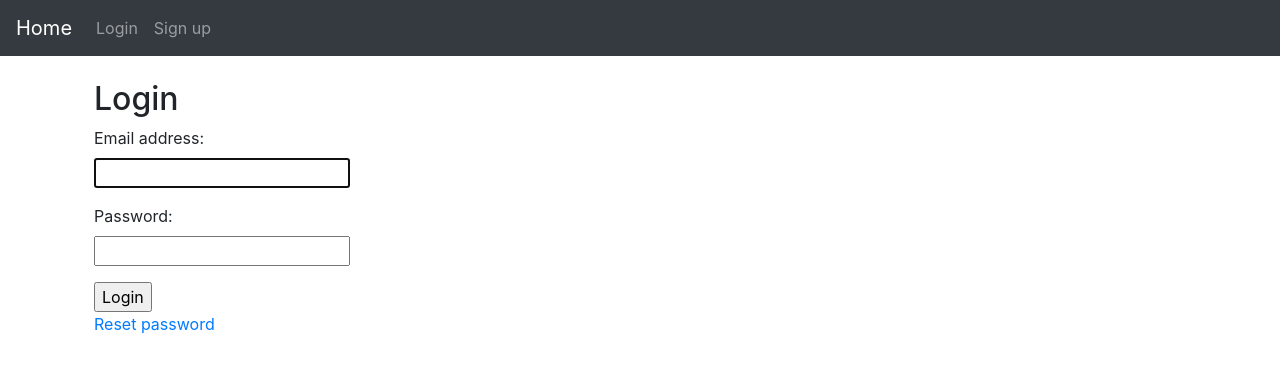
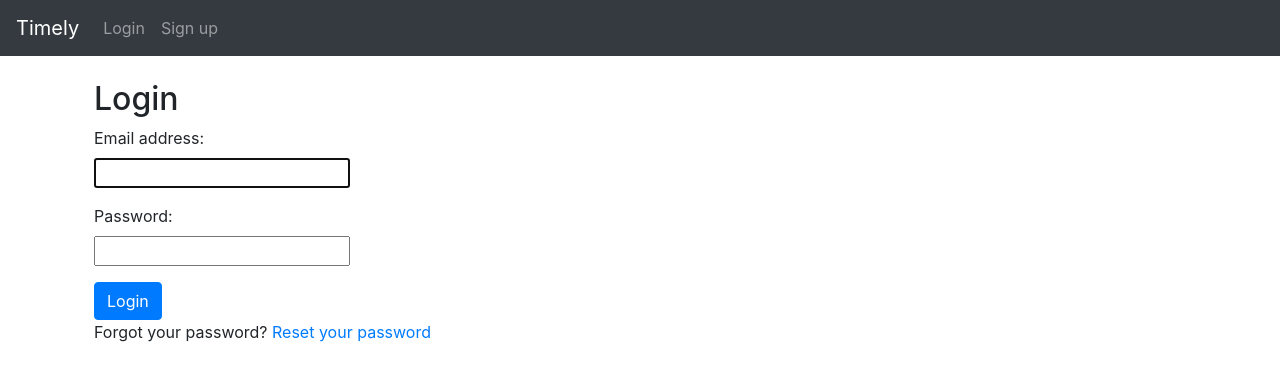
Before and after one commit to nick-fournier/pendulum-django, a Django app: page /accounts/login/ in a window 1280 px wide. Shown: the top 381 px of the page. Run offline with Django 3.2, Linux system fonts and the light colour scheme; some libraries are stand-ins or nearby versions.

Commit message:
updated buttons

```diff
--- a/timely_django/templates/base.html
+++ b/timely_django/templates/base.html
@@ -12,7 +12,7 @@
     <!-- Bootstrap CSS -->
     <link rel="stylesheet" href="https://cdn.jsdelivr.net/npm/bootstrap@4.5.3/dist/css/bootstrap.min.css" integrity="sha384-TX8t27EcRE3e/ihU7zmQxVncDAy5uIKz4rEkgIXeMed4M0jlfIDPvg6uqKI2xXr2" crossorigin="anonymous">
     <link rel="stylesheet" type="text/css" href="{% static 'css/base.css' %}", media="all">
-    <title>Title</title>
+    <title>Timely</title>
   </head>
  <body>
 
--- a/timely_django/templates/navbar.html
+++ b/timely_django/templates/navbar.html
@@ -2,7 +2,7 @@
 
 
  <nav class="navbar navbar-expand-lg navbar-dark bg-dark">
-     <a class="navbar-brand" href="{% url 'home' %}">Home</a>
+     <a class="navbar-brand" href="{% url 'home' %}">Timely</a>
      <div id="navbarNav">
          <ul class="navbar-nav">
                  {% if user.is_authenticated %}
--- a/timely_django/templates/registration/login.html
+++ b/timely_django/templates/registration/login.html
@@ -3,13 +3,18 @@
 {% extends 'base.html' %}
 
 {% block content %}
+{% load crispy_forms_tags %}
+
     <div class="container p-4">
-<h2>Login</h2>
-<form method="post">
-    {% csrf_token %}
-    {{ form.as_p }}
-    <input type="submit" value="Login">
-</form>
+    <h2>Login</h2>
+    <form method="post">
+        {% csrf_token %}
+        {{ form.as_p }}
+        <button class="btn btn-primary" type="submit">Login</button>
 
-<a href="{% url 'password_reset' %}">Reset password</a>
+    </form>
+        <p>Forgot your password?
+            <a href="{% url 'password_reset' %}">Reset your password</a>
+        </p>
+    </div>
 {% endblock %}
--- a/timely_django/templates/registration/signup.html
+++ b/timely_django/templates/registration/signup.html
@@ -4,12 +4,15 @@
 {% block title %}Sign Up{% endblock %}
 
 {% block content %}
+
+{% load crispy_forms_tags %}
+
 <div class="container p-4">
   <h2>Sign up</h2>
   <form method="post">
     {% csrf_token %}
     {{ form.as_p }}
-    <button type="submit">Sign Up</button>
+    <button class="btn btn-primary" type="submit">Sign Up</button>
   </form>
 </div>
 {% endblock %}
```
